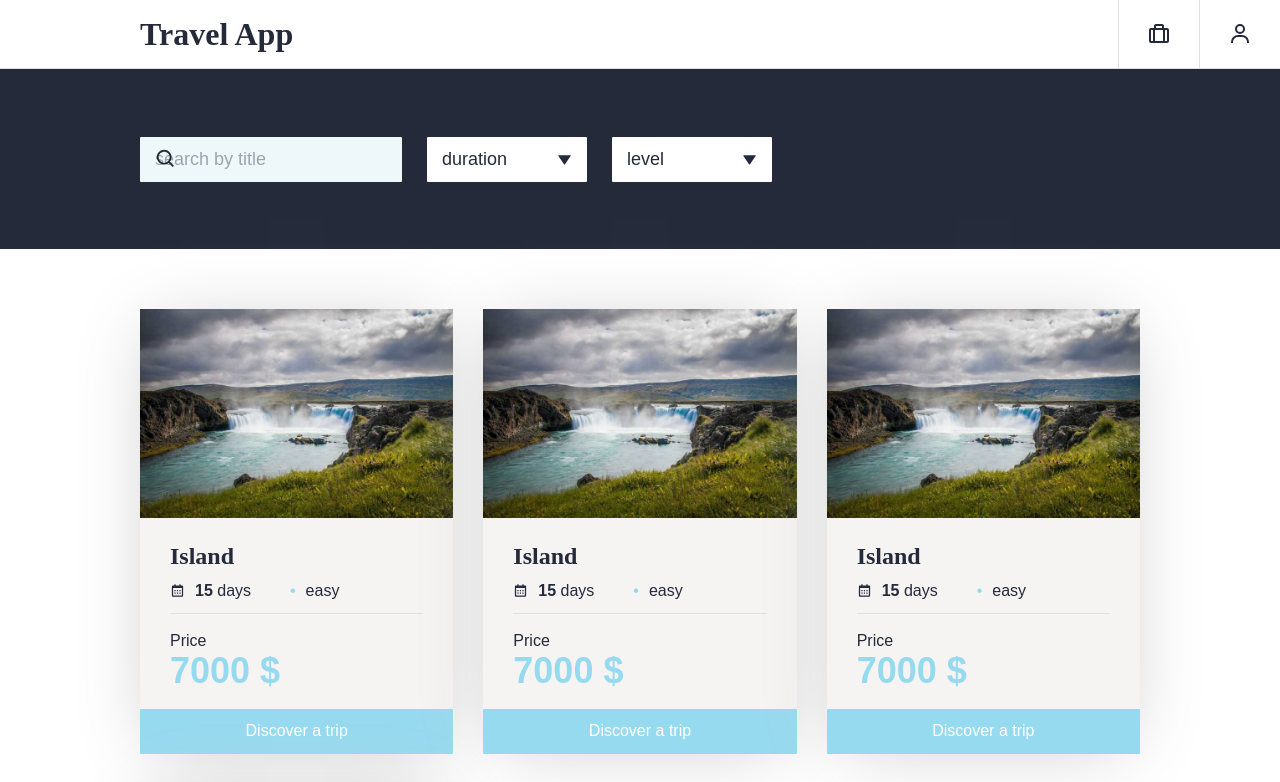
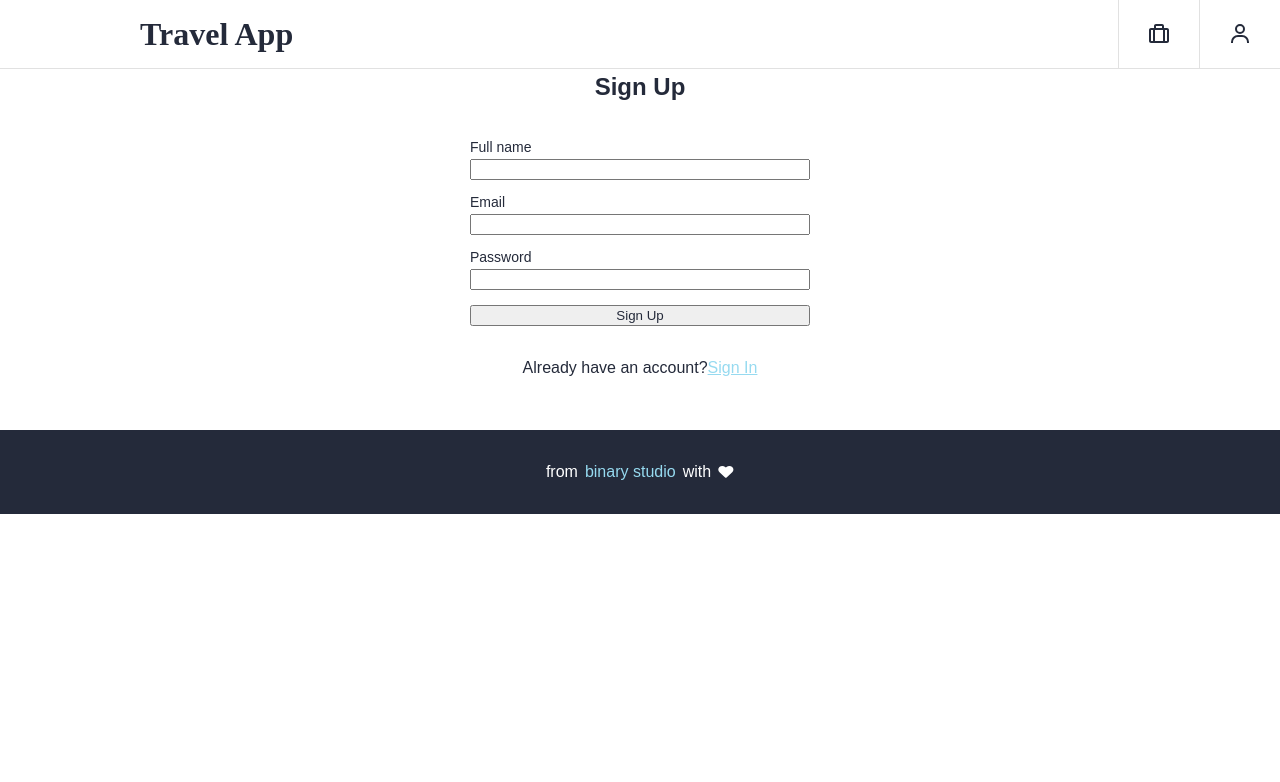
Before and after one commit to OlehBabiak/travel-app, a React (Create React App) app: page / in a window 1280 px wide. Shown: the top 782 px of the page. Built offline with nearby package versions, Linux system fonts and the light colour scheme.

Commit message:
created UI

```diff
--- a/src/App.js
+++ b/src/App.js
@@ -1,12 +1,15 @@
 import Header from "./components/Header/Header";
 import Footer from "./components/Footer/Footer";
 import HomePage from "./components/Home/HomePage";
+import SignUp from "./components/SingUp/SignUp";
+import classes from './index.css'
 
 function App () {
     return (
-        <div className="App">
+        <div className={classes['wrapper']}>
             <Header/>
-            <HomePage/>
+            {/*<HomePage/>*/}
+            <SignUp/>
             <Footer/>
         </div>
     );
--- a/src/components/Header/Navigation.js
+++ b/src/components/Header/Navigation.js
@@ -2,6 +2,7 @@ import classes from './Navigation.module.css'
 import briefcase from '../assets/images/briefcase.svg'
 import profile from '../assets/images/user.svg'
 import classNames from "classnames";
+import Button from "../UI/Button";
 
 
 const Navigation = () => {
@@ -21,7 +22,11 @@ const Navigation = () => {
                         <ul className={classes["profile-nav__list"]}>
                             <li className={classNames(classes["profile-nav__item"], classes["profile-nav__username"])}>John Doe</li>
                             <li className={classes["profile-nav__item"]}>
-                                <button className={classes["profile-nav__item"]}>Sign Out</button>
+                                <Button
+                                    className={classes["profile-nav__item"]}
+                                >Sign Out
+                                </Button>
+                                {/*<button className={classes["profile-nav__item"]}>Sign Out</button>*/}
                             </li>
                         </ul>
                     </div>
--- a/src/components/Home/TripsList/TripsList.module.css
+++ b/src/components/Home/TripsList/TripsList.module.css
@@ -60,19 +60,3 @@
     font-size: var(--font-size-600);
     line-height: 1;
 }
-
-.button {
-    display: block;
-    width: 100%;
-    min-height: 45px;
-    padding: 10px 15px;
-    color: var(--color-white);
-    font-size: var(--font-size-200);
-    text-align: center;
-    text-decoration: none;
-    background-color: var(--color-blue-200);
-    border: none;
-    border-radius: 1px;
-    cursor: pointer;
-    transition: background-color 0.2s ease;
-}
--- a/src/components/SingUp/SignUp.js
+++ b/src/components/SingUp/SignUp.js
@@ -1,7 +1,83 @@
+import InputComponent from "../UI/Input";
+import classes from './SignUp.module.css'
+import Button from "../UI/Button";
 
-const SignUpPage = () => {
+const SignUpPage=() => {
+
+    // const [formState, dispatchForm]=useReducer(formReducer, {
+    //     emailValue: '',
+    //     isEmailValid: null,
+    //     passValue: '',
+    //     isPassValid: null
+    // });
+
+    // const {isEmailValid: emailIsValid, isPassValid: passIsValid}=formState
+
+    const emailChangeHandler=(event) => {
+        // dispatchForm({type: 'USER_INPUT', val: event.target.value})
+    };
+
+    const passwordChangeHandler=(event) => {
+        // dispatchForm({type: 'PASS_INPUT', val: event.target.value})
+    };
+
+    const validateEmailHandler=() => {
+        // dispatchForm({type: 'INPUT_BLUR'})
+    };
+
+    const validatePasswordHandler=() => {
+        // dispatchForm({type: 'INPUT_PASS_BLUR'})
+    };
+
+    const submitHandler=(event) => {
+        // event.preventDefault();
+        // ctx.loginHandler(formState.emailValue, formState.passValue);
+    };
+
     return (
-       <div>SignUpPage</div>
+        <main className={classes["sign-up-page"]}>
+            <form className={classes["sign-up-form"]} autoComplete="off">
+                <h2 className={classes["sign-up-form__title"]}>Sign Up</h2>
+                <InputComponent
+                    id='full-name'
+                    label='Full name'
+                    name='full-name'
+                    type='text'
+                    // value={formState.emailValue}
+                    onChange={emailChangeHandler}
+                    onBlur={validateEmailHandler}
+                />
+                <InputComponent
+                    id='email'
+                    label='Email'
+                    name='email'
+                    type='email'
+                    // value={formState.emailValue}
+                    onChange={emailChangeHandler}
+                    onBlur={validateEmailHandler}
+                />
+                <InputComponent
+                    id='password'
+                    label='Password'
+                    name='password'
+                    type='password'
+                    // value={formState.emailValue}
+                    onChange={emailChangeHandler}
+                    onBlur={validateEmailHandler}
+                    autoComplete="new-password"
+                />
+                <Button
+                    className={classes['button']}
+                    type="submit"
+                >Sign Up
+                </Button>
+                {/*<button className="button" type="submit">Sign Up</button>*/}
+            </form>
+            <span>
+        Already have an account?
+        <a href="/" className={classes["sign-up-form__link"]}>Sign In</a>
+      </span>
+        </main>
     );
 }
 
--- /dev/null
+++ b/src/components/SingUp/SignUp.module.css
@@ -0,0 +1,29 @@
+.sign-up-page {
+    justify-content: center;
+    align-items: center;
+    padding-bottom: 50px;
+}
+
+.sign-up-form {
+    display: flex;
+    flex-direction: column;
+    gap: 15px;
+    width: 100%;
+    max-width: 340px;
+    margin-bottom: 30px;
+}
+
+.sign-up-form__title {
+    margin: 0 0 20px;
+    font-size: var(--font-size-400);
+    text-align: center;
+}
+
+.sign-up-form__link {
+    color: var(--color-blue-200);
+    transition: 0.1s color ease;
+}
+
+.sign-up-form__link:hover {
+    color: var(--color-blue-300);
+}
--- /dev/null
+++ b/src/components/UI/Button.js
@@ -0,0 +1,14 @@
+
+
+const Button = ({children, className, type}) => {
+    return (
+        <button
+            className={className}
+            type={type || 'button'}
+        >
+            {children}
+        </button>
+    );
+}
+
+export default Button
--- /dev/null
+++ b/src/components/UI/Input.js
@@ -0,0 +1,25 @@
+import React from "react";
+import classes from './Input.module.css'
+
+
+const InputComponent=({
+                          name, type, id, value, onChange, onblur, label, autoComplete
+                      }) => {
+    return (
+            <label className={classes['input']}>
+                <span className={classes['input__heading']}>{label}</span>
+                <input
+                    name={name}
+                    type={type}
+                    id={id}
+                    value={value}
+                    onChange={onChange}
+                    onBlur={onblur}
+                    autoComplete={autoComplete || ''}
+                    required
+                />
+            </label>
+    );
+}
+
+export default InputComponent
--- /dev/null
+++ b/src/components/UI/Input.module.css
@@ -0,0 +1,10 @@
+.input {
+    display: flex;
+    flex-direction: column;
+    gap: 5px;
+}
+
+.input__heading {
+    font-size: var(--font-size-100);
+    line-height: 1;
+}
--- a/src/index.css
+++ b/src/index.css
@@ -43,9 +43,13 @@
 
 html {
   scroll-behavior: smooth;
+  height: 100%;
 }
 
+
+
 body {
+  height: 100%;
   display: flex;
   flex-direction: column;
   min-width: 320px;
@@ -64,8 +68,8 @@ body {
 
 main {
   display: flex;
-  flex-grow: 1;
   flex-direction: column;
+  flex: 1 1 auto;
 }
 
 img {
@@ -80,3 +84,25 @@ select {
   color: inherit;
   font-family: inherit;
 }
+
+.button {
+  display: block;
+  width: 100%;
+  min-height: 45px;
+  padding: 10px 15px;
+  color: var(--color-white);
+  font-size: var(--font-size-200);
+  text-align: center;
+  text-decoration: none;
+  background-color: var(--color-blue-200);
+  border: none;
+  border-radius: 1px;
+  cursor: pointer;
+  transition: background-color 0.2s ease;
+}
+
+.wrapper {
+  min-height: 100%;
+  display: flex;
+  flex-direction: column;
+}
```
Also changed, not shown: public/index.html (+0 -9 lines).
